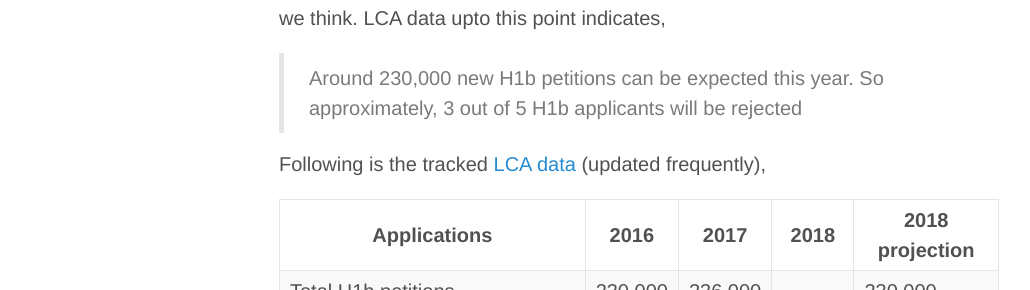
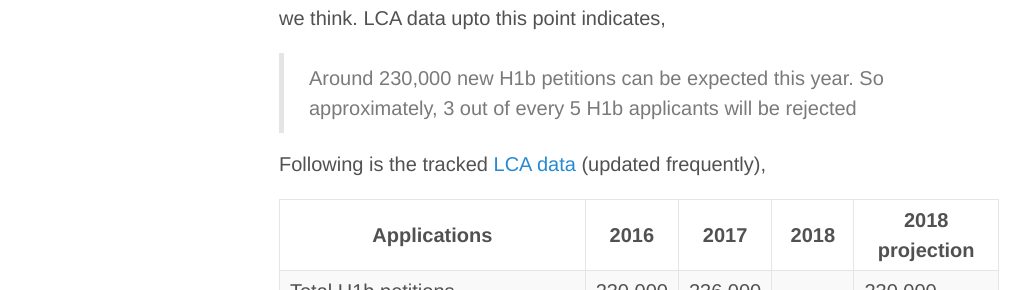
Before and after one commit to gitforwork2/gitforwork.github.io, a Jekyll site: the page built from index.html, in a window 1280 px wide and 900 px high, scrolled down 954 px. Shown: the part 193-483 px from the top of the window, without its empty margins (1-1031 px from the left). Built offline with Jekyll 4.4.1, drawn with Linux system fonts in a browser that asks for light colours; nearby versions of some CDN libraries; the list of posts is cut into pages by our own code.

Commit message:
Update 2017-3-5-h1b-2018-lottery.md

```diff
--- a/_posts/2017-3-5-h1b-2018-lottery.md
+++ b/_posts/2017-3-5-h1b-2018-lottery.md
@@ -25,7 +25,7 @@ For the last 3 years there has been an overwhelming demand for the 85,000 visas
 So, without further ado here is what we think.
 LCA data upto this point indicates,
 
-> Around 230,000 new H1b petitions can be expected this year. So approximately, 3 out of 5 H1b applicants will be rejected
+> Around 230,000 new H1b petitions can be expected this year. So approximately, 3 out of every 5 H1b applicants will be rejected
 
 Following is the tracked [LCA data](https://lcr-pjr.doleta.gov/index.cfm?event=ehLCJRExternal.dspAdvCertSearch) (updated frequently),
 
```
